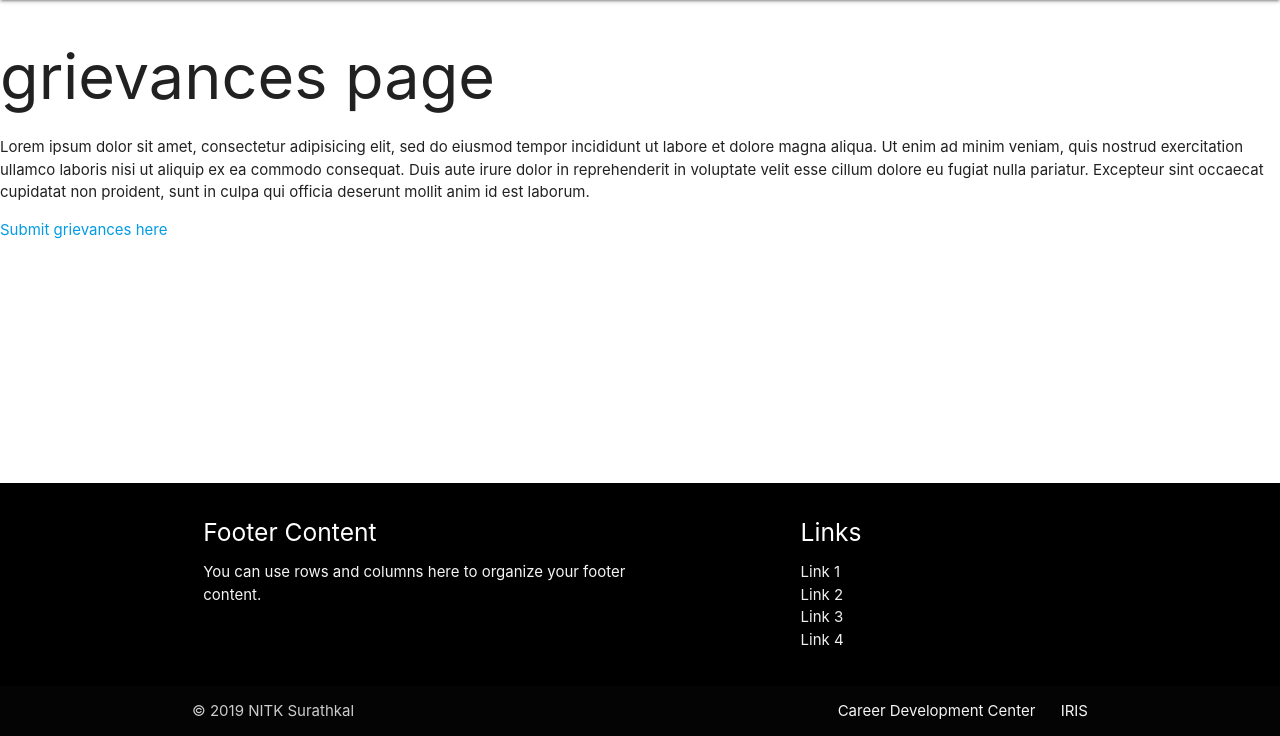
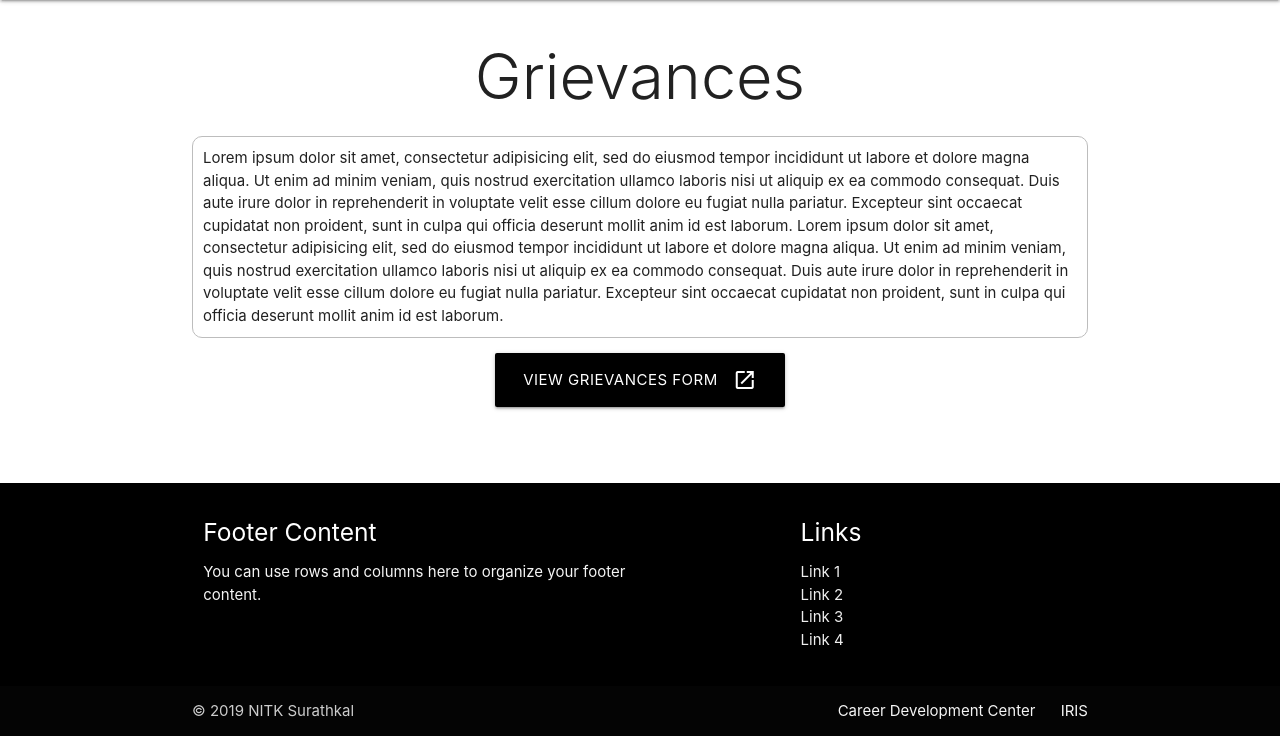
Before and after one commit to TaskForceNITKS/NITK-SC-Portal, a Django app: page /grievances/ in a window 1280 px wide. Shown: the part 64-800 px from the top of the page. Run offline with Django 3.2, Linux system fonts and the light colour scheme.

Commit message:
Design grievances.

```diff
--- a/mainapp/static/css/home.css
+++ b/mainapp/static/css/home.css
@@ -83,7 +83,7 @@ nav * {
 }
 
 .btn {
-	background-color: #212121;
+	background-color: #000000;
 }
 
 .btn:hover {
--- a/mainapp/template/mainapp/grievances.html
+++ b/mainapp/template/mainapp/grievances.html
@@ -1,9 +1,26 @@
 {% extends 'mainapp/base.html' %}
+{% block extra_css %}
+<style type="text/css">
+	.btn-large {
+		background-color: #000000;
+	}
+
+	.btn-large:hover {
+		background-color: white;
+		color: #212121;
+	}
+
+	.border-me {
+		padding: 10px;
+		border: 1px solid #bdbdbd;
+		border-radius: 10px;
+	}
+</style>
+{% endblock %}
 {% block content %}
-
-<h1>grievances page</h1>
-<p>Lorem ipsum dolor sit amet, consectetur adipisicing elit, sed do eiusmod tempor incididunt ut labore et dolore magna aliqua. Ut enim ad minim veniam, quis nostrud exercitation ullamco laboris nisi ut aliquip ex ea commodo consequat. Duis aute irure dolor in reprehenderit in voluptate velit esse cillum dolore eu fugiat nulla pariatur. Excepteur sint occaecat cupidatat non proident, sunt in culpa qui officia deserunt mollit anim id est laborum.</p>
-
-
-<a target="_blank" href="https://docs.google.com/forms/d/e/1FAIpQLSejmOz1HlyHXHTPb5-bmaUp-1cFsb3G202hBHWqp0AkZUsTHw/viewform">Submit grievances here</a>
+<div class="container center">
+<h1 class="light">Grievances</h1>
+<p class="left-align border-me">Lorem ipsum dolor sit amet, consectetur adipisicing elit, sed do eiusmod tempor incididunt ut labore et dolore magna aliqua. Ut enim ad minim veniam, quis nostrud exercitation ullamco laboris nisi ut aliquip ex ea commodo consequat. Duis aute irure dolor in reprehenderit in voluptate velit esse cillum dolore eu fugiat nulla pariatur. Excepteur sint occaecat cupidatat non proident, sunt in culpa qui officia deserunt mollit anim id est laborum. Lorem ipsum dolor sit amet, consectetur adipisicing elit, sed do eiusmod tempor incididunt ut labore et dolore magna aliqua. Ut enim ad minim veniam, quis nostrud exercitation ullamco laboris nisi ut aliquip ex ea commodo consequat. Duis aute irure dolor in reprehenderit in voluptate velit esse cillum dolore eu fugiat nulla pariatur. Excepteur sint occaecat cupidatat non proident, sunt in culpa qui officia deserunt mollit anim id est laborum.</p>
+<a class="waves-effect waves-light btn-large" target="_blank" href="https://docs.google.com/forms/d/e/1FAIpQLSejmOz1HlyHXHTPb5-bmaUp-1cFsb3G202hBHWqp0AkZUsTHw/viewform">View Grievances Form<i class="material-icons right">open_in_new</i></a>
+</div>
 {% endblock %}
```
